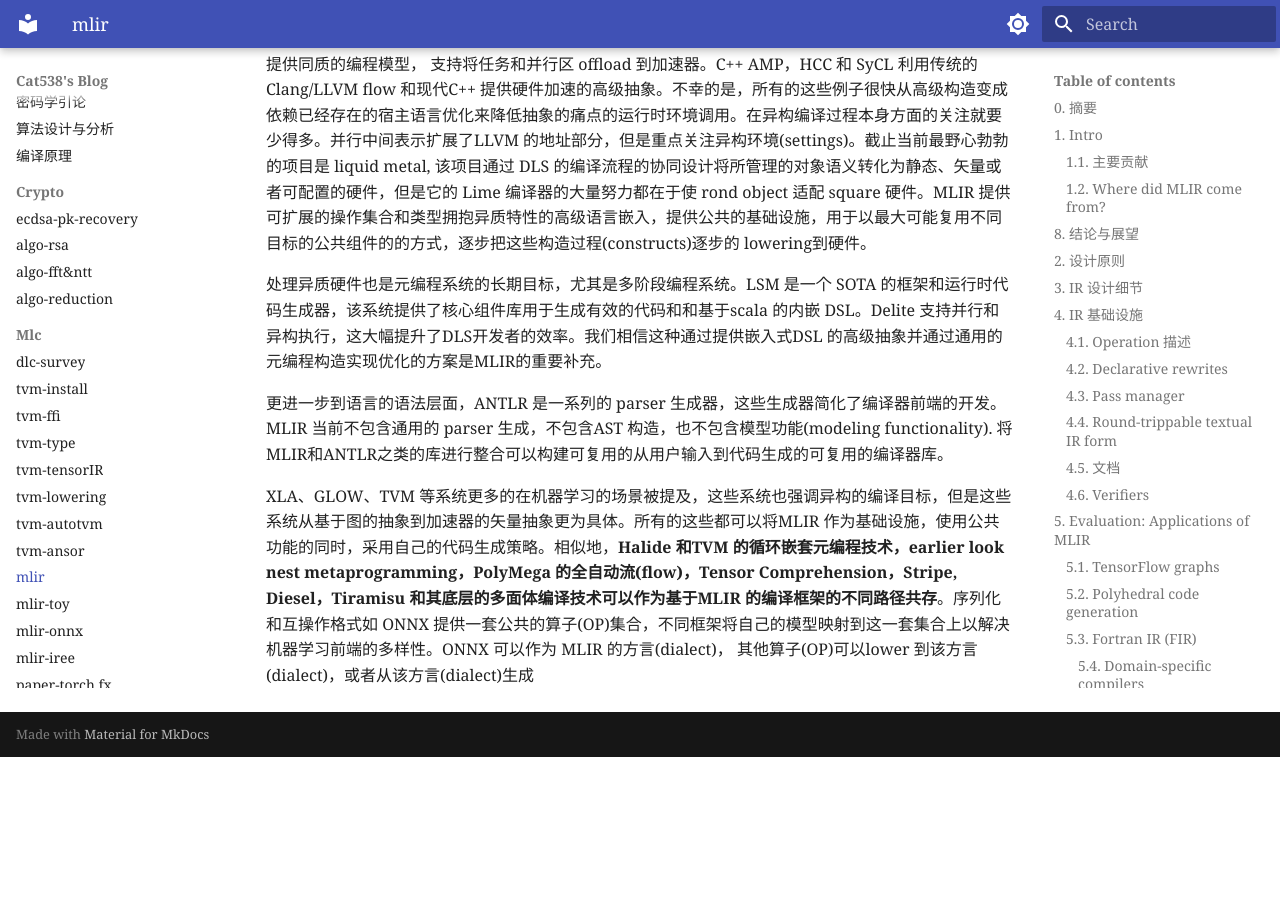
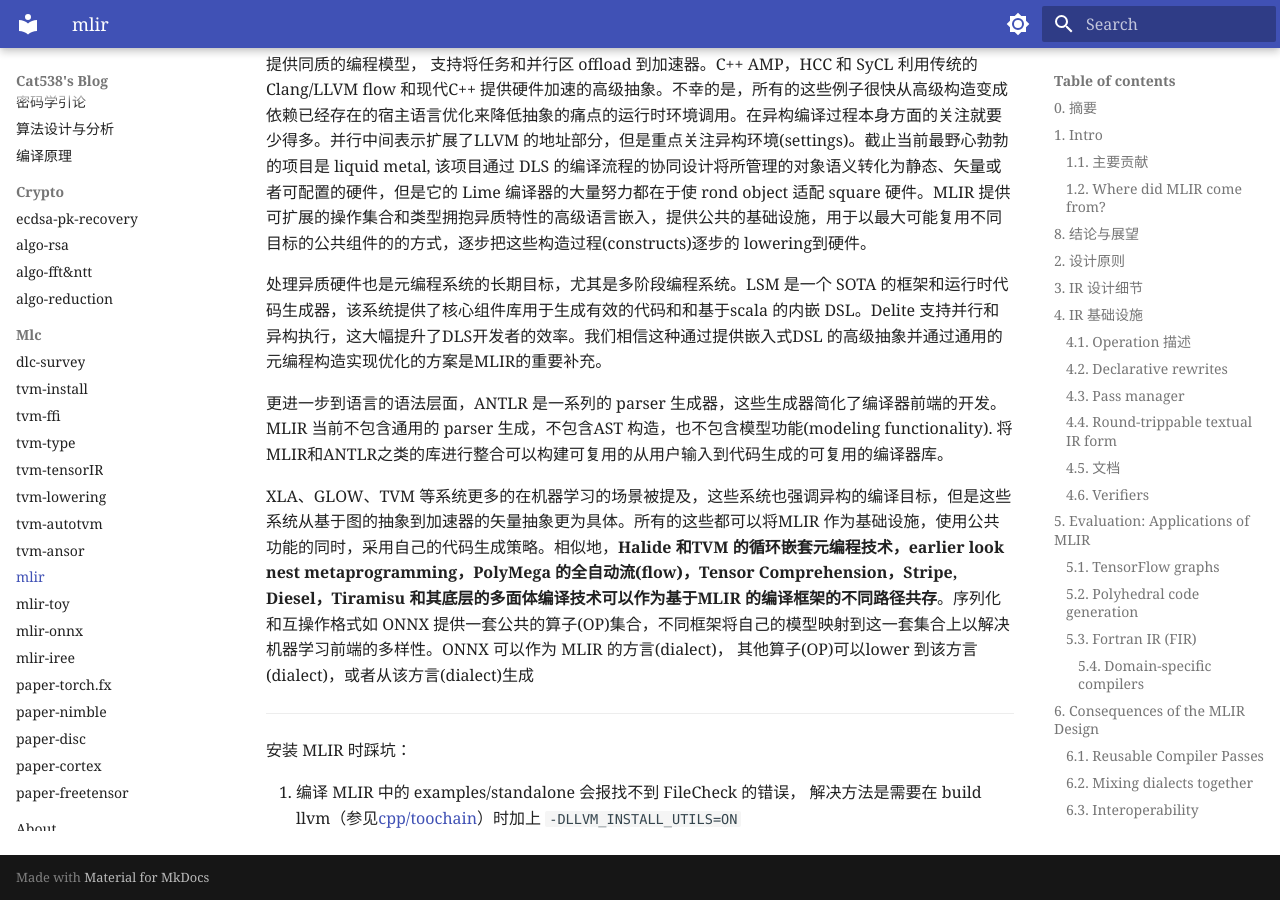
Before and after one commit to cat538/cat538.github.io, an MkDocs documentation site: the page built from docs/mlc/mlir.md, in a window 1280 px wide and 900 px high, scrolled down 20002 px. Built offline with MkDocs 1.6.1 and Material for MkDocs 9.7.7, drawn with Linux system fonts in a browser that asks for light colours; before the commit the page ends 20759 px from its top, so only the background shows below that.

Commit message:
change mlir

```diff
--- a/docs/mlc/mlir.md
+++ b/docs/mlc/mlir.md
@@ -403,3 +403,9 @@ MLIR 和LLVM 类似，但是和 **LLVM 致力于标量优化和异构编译**不
 更进一步到语言的语法层面，ANTLR 是一系列的 parser 生成器，这些生成器简化了编译器前端的开发。MLIR 当前不包含通用的 parser 生成，不包含AST 构造，也不包含模型功能(modeling functionality). 将MLIR和ANTLR之类的库进行整合可以构建可复用的从用户输入到代码生成的可复用的编译器库。
 
 XLA、GLOW、TVM 等系统更多的在机器学习的场景被提及，这些系统也强调异构的编译目标，但是这些系统从基于图的抽象到加速器的矢量抽象更为具体。所有的这些都可以将MLIR 作为基础设施，使用公共功能的同时，采用自己的代码生成策略。相似地，**Halide 和TVM 的循环嵌套元编程技术，earlier look nest metaprogramming，PolyMega 的全自动流(flow)，Tensor Comprehension，Stripe, Diesel，Tiramisu 和其底层的多面体编译技术可以作为基于MLIR 的编译框架的不同路径共存**。序列化和互操作格式如 ONNX 提供一套公共的算子(OP)集合，不同框架将自己的模型映射到这一套集合上以解决机器学习前端的多样性。ONNX 可以作为 MLIR 的方言(dialect)， 其他算子(OP)可以lower 到该方言(dialect)，或者从该方言(dialect)生成
+
+---
+
+安装 MLIR 时踩坑：
+
+1. 编译 MLIR 中的 examples/standalone 会报找不到 FileCheck 的错误， 解决方法是需要在 build llvm（参见[cpp/toochain](../cpp/toolchain.md)）时加上 `-DLLVM_INSTALL_UTILS=ON`
```
Also changed, not shown: docs/mlc/mlir-toy.md (+1 -1 lines).
